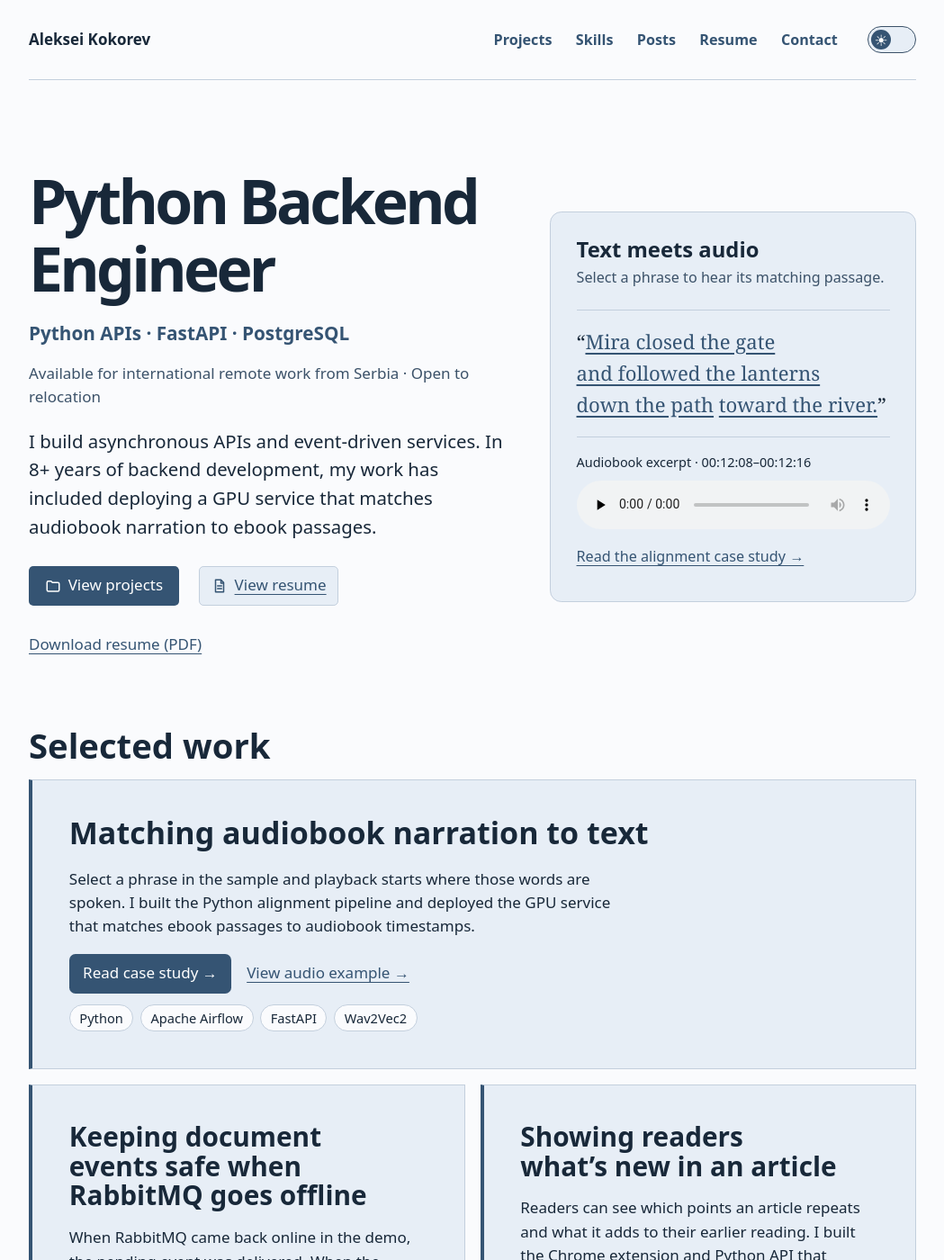
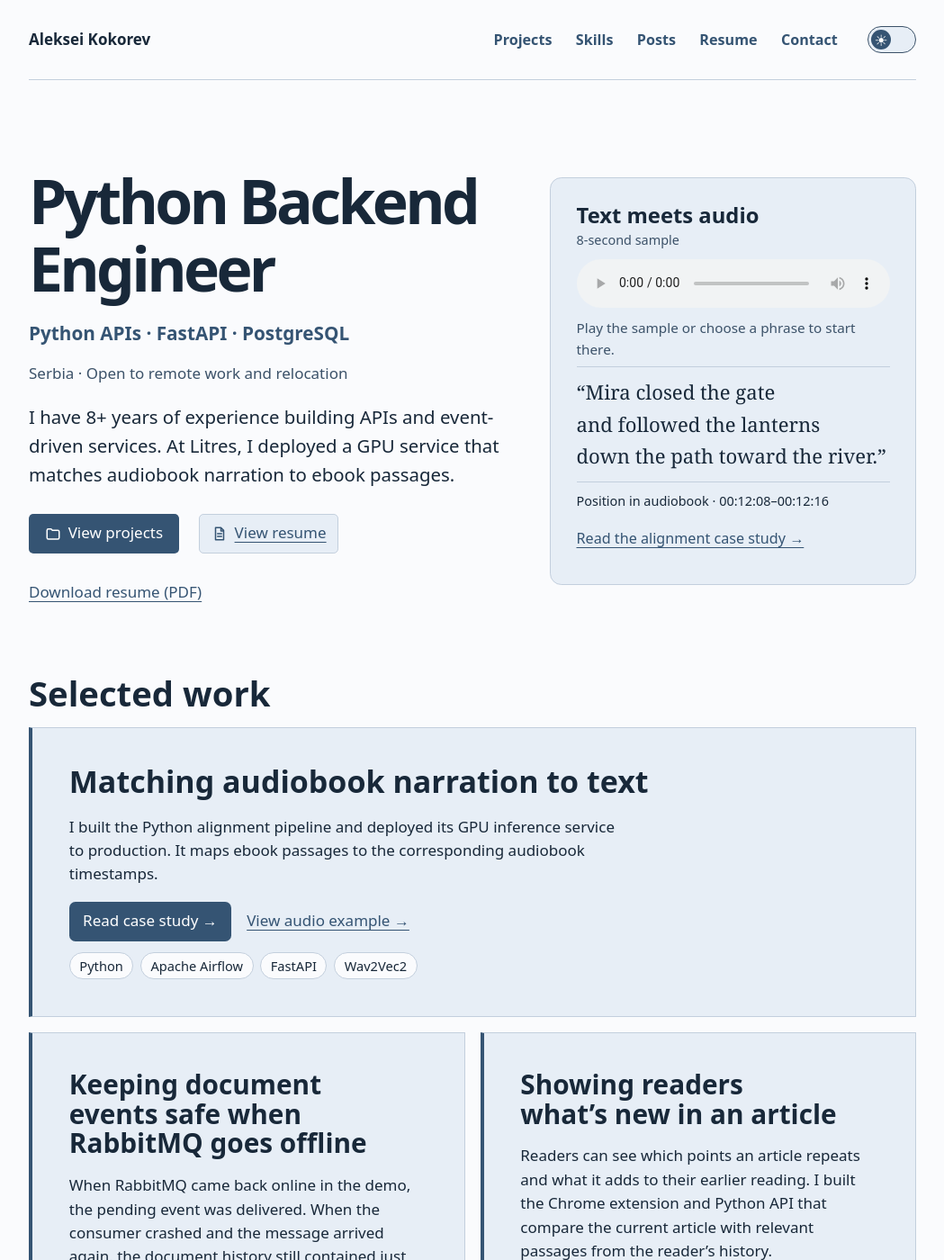
Before and after one commit to alex-coch/alex-coch.github.io, a Jekyll site: the page index.html, which Jekyll copies as it is, in a window 1280 px wide and 1400 px high. Shown: the whole window at 90% size, without its empty margins (115-1164 px from the left). Built offline with Jekyll 4.4.1, drawn with Linux system fonts in a browser that asks for light colours.

Commit message:
Prototype a compact homepage with audio controls above the transcript

```diff
--- a/assets/portfolio.css
+++ b/assets/portfolio.css
@@ -245,17 +245,31 @@ header nav a[aria-current] {color:var(--on-accent);background:var(--accent)}
   border-radius:.75rem;background:var(--panel)
 }
 .hero-sample h2 {margin:0;font-size:1.4rem}
-.hero-sample .sample-hint {margin:.35rem 0 1.3rem;color:var(--muted);font-size:.95rem}
+.hero-sample .sample-duration {margin:.25rem 0 .55rem;color:var(--muted);font-size:.85rem}
+.hero-sample .sample-hint {margin:.65rem 0 .4rem;color:var(--muted);font-size:.9rem}
 .hero-sample #example-transcript {
-  margin:0;padding-block:1rem;border-block:1px solid var(--line);
+  margin:0;padding-block:.6rem;border-block:1px solid var(--line);
   font:1.3rem/1.6 Georgia,serif
 }
-.hero-sample .sample-time {margin:1rem 0 .5rem;font-size:.85rem;font-variant-numeric:tabular-nums}
+.hero-sample #example-transcript button {color:inherit;text-decoration:none}
+.hero-sample #example-transcript button:is(:hover,:focus-visible) {text-decoration:underline}
+.hero-sample #example-transcript button[data-active] {color:var(--on-accent);text-decoration:underline}
+.hero-sample .sample-time {margin:.6rem 0 0;font-size:.85rem;font-variant-numeric:tabular-nums}
 .hero-sample audio {display:block;width:100%}
 .sample-case {display:inline-flex;align-items:center;min-height:44px;margin-top:.5rem;font-size:.95rem}
 @media(min-width:54rem) {
   .hero {grid-template-columns:minmax(0,1.3fr) minmax(0,1fr);gap:clamp(2rem,4vw,3rem)}
   .hero h1 {font-size:clamp(3.4rem,5.3vw,4.5rem)}
+}
+
+@media (max-width:38rem) {
+  .hero {padding-top:1.35rem;gap:1.25rem}
+  .hero h1 {font-size:clamp(2.35rem,10vw,3rem)}
+  .hero-copy p {margin-block:.65rem;font-size:1rem}
+  .hero .hero-focus,.hero .location {font-size:.9rem}
+  .hero .actions {display:grid;grid-template-columns:repeat(2,minmax(0,1fr));gap:.2rem .5rem;margin-top:.85rem}
+  .hero .actions a {font-size:.88rem;text-align:center}
+  .hero .resume-download {grid-column:1/-1}
 }
 
 .project-grid {display:grid;gap:1rem}
--- a/index.html
+++ b/index.html
@@ -1,7 +1,7 @@
 <!doctype html>
 <html lang="en"><head><meta charset="utf-8"><meta name="viewport" content="width=device-width, initial-scale=1"><title>Aleksei Kokorev · Python Backend Engineer</title><meta name="description" content="Python backend engineering portfolio. APIs, event-driven systems and production GPU inference."><link rel="icon" href="/assets/ak.svg?v=3" type="image/svg+xml">
 <script src="/assets/theme.js?v=2"></script>
-<link rel="stylesheet" href="/assets/portfolio.css?v=45"><script defer src="/assets/portfolio-nav.js?v=7"></script>
+<link rel="stylesheet" href="/assets/portfolio.css?v=46"><script defer src="/assets/portfolio-nav.js?v=7"></script>
 <script defer src="/assets/messenger-links.js"></script>
 <script defer src="/assets/contact-form.js"></script>
 <script async defer src="https://www.google.com/recaptcha/api.js"></script>
@@ -36,24 +36,25 @@
       <span class="hero-focus-text" aria-hidden="true">Python APIs · FastAPI · PostgreSQL</span>
       <span class="hero-focus-line">Python APIs · FastAPI · PostgreSQL</span>
     </p>
-    <p class="location">Available for international remote work from Serbia · Open to relocation</p>
-    <p>I build asynchronous APIs and event-driven services. In 8+ years of backend development, my work has included deploying a GPU service that matches audiobook narration to ebook passages.</p>
+    <p class="location">Serbia · Open to remote work and relocation</p>
+    <p>I have 8+ years of experience building APIs and event-driven services. At Litres, I deployed a GPU service that matches audiobook narration to ebook passages.</p>
     <div class="actions"><a class="primary" href="#work"><svg width="18" height="18" viewBox="0 0 24 24" fill="none" stroke="currentColor" stroke-width="2" stroke-linecap="round" stroke-linejoin="round" aria-hidden="true" focusable="false"><path d="M3 7a2 2 0 0 1 2-2h4l2 2h8a2 2 0 0 1 2 2v9a2 2 0 0 1-2 2H5a2 2 0 0 1-2-2z"/></svg><span>View projects</span></a>
       <a class="resume-action" href="/resume/"><svg width="18" height="18" viewBox="0 0 24 24" fill="none" stroke="currentColor" stroke-width="2" stroke-linecap="round" stroke-linejoin="round" aria-hidden="true" focusable="false"><path d="M6 3h8l4 4v14H6zM14 3v5h4M9 12h6m-6 4h6"/></svg><span>View resume</span></a>
       <a class="resume-download" href="/assets/Aleksei_Kokorev_Python_Backend_CV.pdf" download>Download resume (PDF)</a></div>
   </div>
   <section class="hero-sample" aria-labelledby="sample-title">
     <h2 id="sample-title">Text meets audio</h2>
-    <p class="sample-hint">Select a phrase to hear its matching passage.</p>
+    <p class="sample-duration">8-second sample</p>
+    <audio id="example-narration" controls preload="metadata" aria-label="Play audiobook sample">
+      <source src="/projects/audiobook-alignment/example-narration.mp3" type="audio/mpeg">
+      <a href="/projects/audiobook-alignment/example-narration.mp3">Download sample narration</a>
+    </audio>
+    <p class="sample-hint">Play the sample or choose a phrase to start there.</p>
     <p id="example-transcript">“<button type="button" data-start="0" data-end="1.96" aria-controls="example-narration">Mira closed the gate</button>
       <button type="button" data-start="1.96" data-end="4.35" aria-controls="example-narration">and followed the lanterns</button>
       <button type="button" data-start="4.35" data-end="5.64" aria-controls="example-narration">down the path</button>
       <button type="button" data-start="5.64" data-end="7.17" aria-controls="example-narration">toward the river.</button>”</p>
-    <p class="sample-time">Audiobook excerpt · <time>00:12:08</time>–<time>00:12:16</time></p>
-    <audio id="example-narration" controls preload="none" aria-label="Play sample narration">
-      <source src="/projects/audiobook-alignment/example-narration.mp3" type="audio/mpeg">
-      <a href="/projects/audiobook-alignment/example-narration.mp3">Download sample narration</a>
-    </audio>
+    <p class="sample-time">Position in audiobook · <time>00:12:08</time>–<time>00:12:16</time></p>
     <a class="sample-case" href="/projects/audiobook-alignment/">Read the alignment case study →</a>
   </section>
 </section>
@@ -62,7 +63,7 @@
 <div class="project-grid">
   <article class="work-card">
     <h3><a href="/projects/audiobook-alignment/">Matching audiobook narration to text</a></h3>
-    <p>Select a phrase in the sample and playback starts where those words are spoken. I built the Python alignment pipeline and deployed the GPU service that matches ebook passages to audiobook timestamps.</p>
+    <p>I built the Python alignment pipeline and deployed its GPU inference service to production. It maps ebook passages to the corresponding audiobook timestamps.</p>
     <div class="project-links">
       <a class="project-action" href="/projects/audiobook-alignment/">Read case study →</a>
       <a href="/projects/audiobook-alignment/#alignment-example">View audio example →</a>
```
